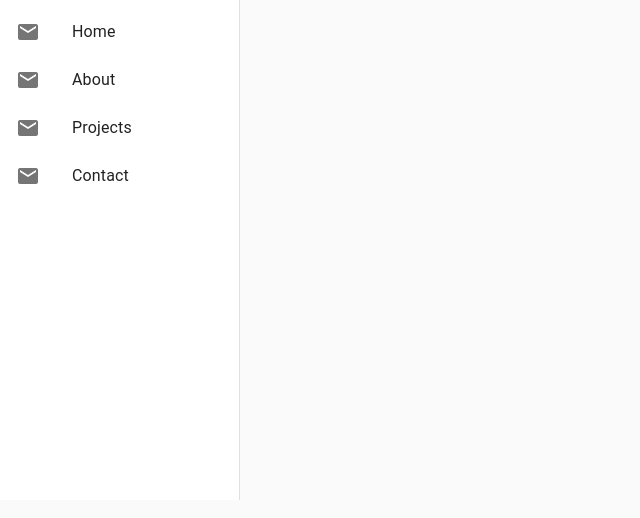
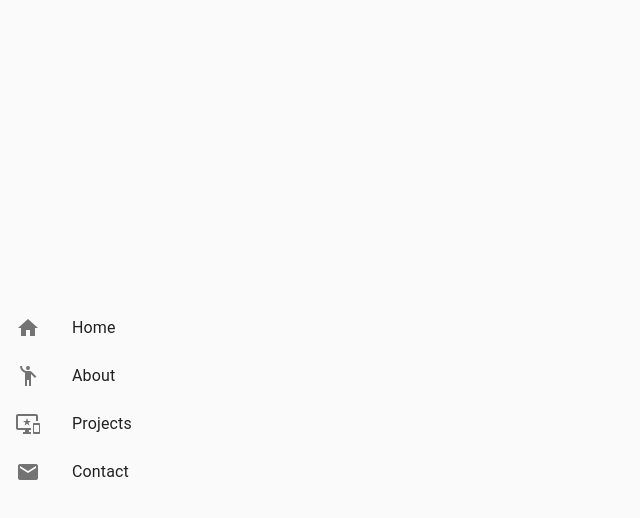
Before and after one commit to eh4git/Portfolio, a Next.js app: page / in a window 1280 px wide. Shown: the top 518 px of the page, without its empty margins (0-640 px from the left). Built offline with nearby package versions, Linux system fonts and the light colour scheme.

Commit message:
override MuiDrawer css

```diff
--- a/components/sideDrawer/index.js
+++ b/components/sideDrawer/index.js
@@ -1,4 +1,4 @@
-import React from 'react';
+import React, { useState } from 'react';
 import PropTypes from 'prop-types';
 import clsx from 'clsx'
 import {
@@ -8,17 +8,37 @@ import {
   ListItemIcon,
   ListItemText,
 } from '@material-ui/core'
-import InboxIcon from '@material-ui/icons/MoveToInbox';
+import EmojiPeopleIcon from '@material-ui/icons/EmojiPeople';
+import HomeIcon from '@material-ui/icons/Home';
+import ImportantDevicesIcon from '@material-ui/icons/ImportantDevices';
 import MailIcon from '@material-ui/icons/Mail';
-import { makeStyles, useTheme } from '@material-ui/core/styles';
+import { makeStyles, useTheme, createMuiTheme, ThemeProvider } from '@material-ui/core/styles';
 
-const drawerWidth = 240;
+const theme = createMuiTheme({
+  overrides: {
+    // Style sheet name
+    MuiDrawer: {
+      // Name of the rule
+      paper: {
+        background: "none",
+      },
+      paperAnchorDockedLeft: {
+        borderRight: "none"
+      }
+    }
+  }
+});
+
+const drawerWidth = 150;
 
 const useStyles = makeStyles((theme) => ({
   drawer: {
     width: drawerWidth,
     flexShrink: 0,
     whiteSpace: 'nowrap',
+  },
+  list: {
+
   },
   drawerOpen: {
     width: drawerWidth,
@@ -27,7 +47,7 @@ const useStyles = makeStyles((theme) => ({
       duration: theme.transitions.duration.enteringScreen,
     }),
     overflow: 'hidden',
-    height: '500px'
+    justifyContent: "center"
   },
   drawerClose: {
     transition: theme.transitions.create('width', {
@@ -39,19 +59,21 @@ const useStyles = makeStyles((theme) => ({
     [theme.breakpoints.up('sm')]: {
       width: theme.spacing(9) + 1,
     },
+    justifyContent: "center"
   },
 }));
 
 export default function SideDrawer() {
   const classes = useStyles();
-  const theme = useTheme();
-  const [open, setOpen] = React.useState(false);
+  const [open, setOpen] = useState(false);
 
   const handleDrawer = () => {
     setOpen(!open);
   };
 
   return (
+    <div style={{display:"flex", justifyContent: "center"}}>
+      <ThemeProvider theme={theme} >
         <Drawer
           onMouseEnter={handleDrawer}
           onMouseLeave={handleDrawer}
@@ -67,17 +89,17 @@ export default function SideDrawer() {
             }),
           }}
         >
-        <List>
+          <List className={classes.list}>
             <ListItem button>
-              <ListItemIcon><MailIcon /></ListItemIcon>
+              <ListItemIcon><HomeIcon /></ListItemIcon>
               <ListItemText primary={"Home"} />
             </ListItem>
             <ListItem button>
-              <ListItemIcon><MailIcon /></ListItemIcon>
+              <ListItemIcon><EmojiPeopleIcon /></ListItemIcon>
               <ListItemText primary={"About"} />
             </ListItem>
             <ListItem button>
-              <ListItemIcon><MailIcon /></ListItemIcon>
+              <ListItemIcon><ImportantDevicesIcon /></ListItemIcon>
               <ListItemText primary={"Projects"} />
             </ListItem>
             <ListItem button>
@@ -86,6 +108,8 @@ export default function SideDrawer() {
             </ListItem>
           </List>
         </Drawer>
+      </ThemeProvider >
+  </div>
   );
 }
 SideDrawer.propTypes = {
```
Lines whose indentation alone changed are shown as unchanged.
